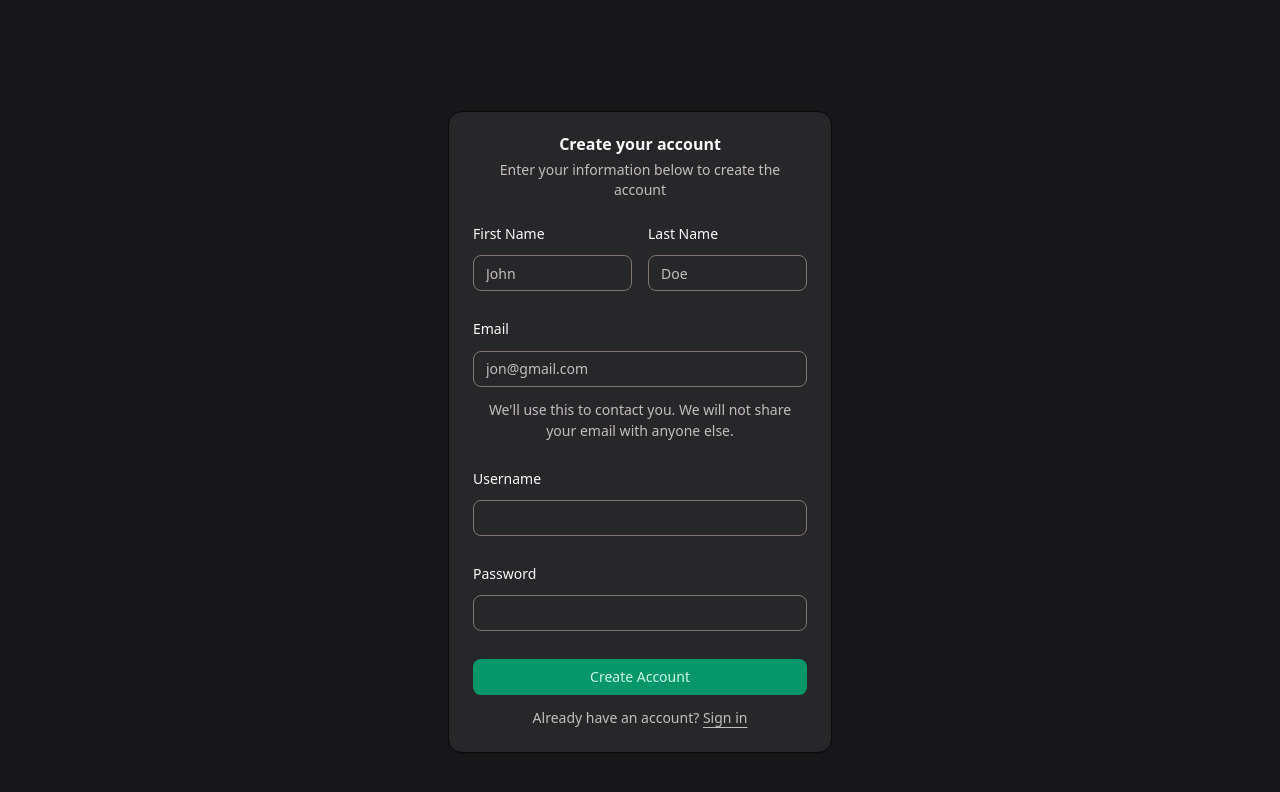
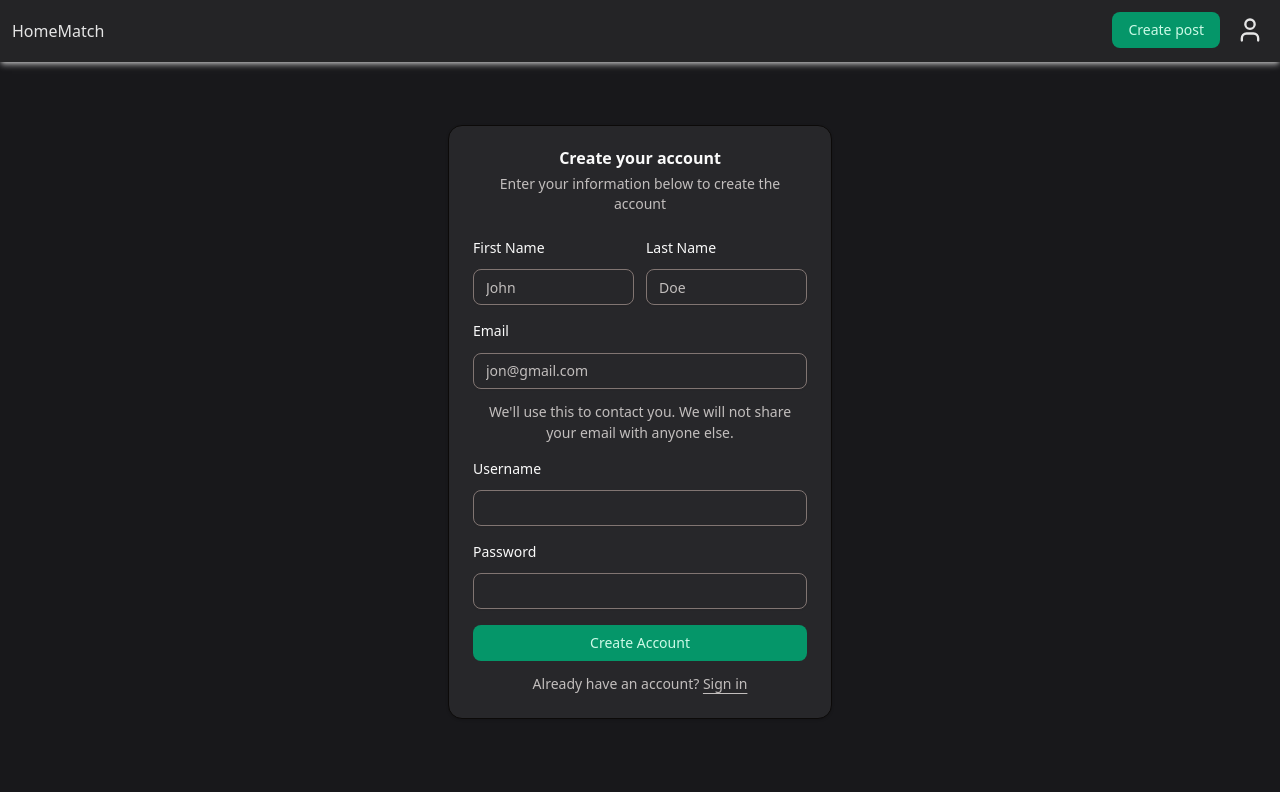
Before and after one commit to GeorgievaMartinaa/HomeMatch, a React (Vite) app in the folder frontend/react-app/: page /register in a window 1280 px wide. Shown: the top 792 px of the page. Built offline with nearby package versions, Linux system fonts and the light colour scheme.

Commit message:
Add Header component in LoginPage and RegisterPage

```diff
--- a/frontend/react-app/src/App.css
+++ b/frontend/react-app/src/App.css
@@ -4,7 +4,6 @@
 #root {
   max-width: 2048px;
   margin: 0 auto;
-  padding: 2rem;
   text-align: center;
 }
 
--- a/frontend/react-app/src/components/PostList.jsx
+++ b/frontend/react-app/src/components/PostList.jsx
@@ -101,7 +101,7 @@ export default function PostList() {
 
 
     return (
-        <div className='flex flex-col gap-3'>
+        <div className='flex flex-col gap-3 px-[2rem]'>
             <div className='w-1/4 ml-1 flex gap-5'>
                 <div className='w-2/3'>
                     <InputGroup>
--- a/frontend/react-app/src/components/SignupForm.jsx
+++ b/frontend/react-app/src/components/SignupForm.jsx
@@ -90,8 +90,8 @@ export function SignupForm() {
                 </CardHeader>
                 <CardContent>
                     <form onSubmit={handleRegister}>
-                        <FieldGroup>
-                            <Field className="grid grid-cols-2 gap-4">
+                        <FieldGroup className='flex flex-col gap-4'>
+                            <Field className="grid grid-cols-2 gap-3">
                                 <Field>
                                     <FieldLabel htmlFor="name">First Name</FieldLabel>
                                     <Input id="name" type="text" placeholder="John" value={firstName} required
--- a/frontend/react-app/src/pages/auth/LoginPage.jsx
+++ b/frontend/react-app/src/pages/auth/LoginPage.jsx
@@ -1,10 +1,14 @@
 import {LoginForm} from "@/components/LoginForm";
+import Header from "@/components/Header";
 
 export default function LoginPage() {
     return (
-        <div className="flex min-h-svh w-full items-center justify-center p-6 md:p-10">
-            <div className="w-full max-w-sm">
-                <LoginForm />
+        <div className="h-svh overflow-hidden">
+            <Header/>
+            <div className="flex w-full h-[90%] items-center justify-center">
+                <div className="w-full max-w-sm">
+                    <LoginForm/>
+                </div>
             </div>
         </div>
     );
--- a/frontend/react-app/src/pages/auth/RegisterPage.jsx
+++ b/frontend/react-app/src/pages/auth/RegisterPage.jsx
@@ -1,10 +1,14 @@
 import {SignupForm} from "@/components/SignupForm";
+import Header from "@/components/Header";
 
-export default function RegisterPage(){
+export default function RegisterPage() {
     return (
-        <div className="flex min-h-svh w-full items-center justify-center p-6 md:p-10">
-            <div className="w-full max-w-sm">
-                <SignupForm />
+        <div className='h-svh overflow-hidden'>
+            <Header/>
+            <div className="flex h-[90%] w-full items-center justify-center">
+                <div className="w-full max-w-sm">
+                    <SignupForm/>
+                </div>
             </div>
         </div>
     )
```
